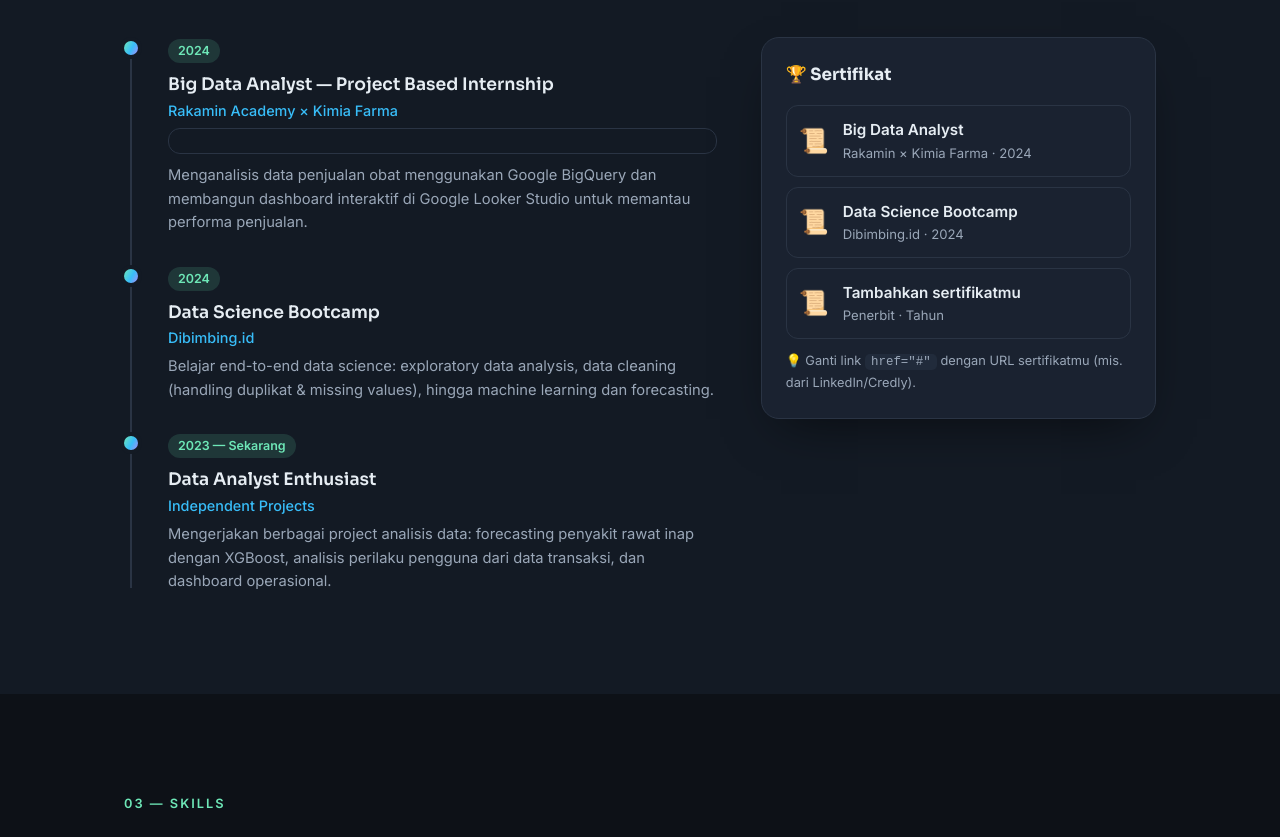
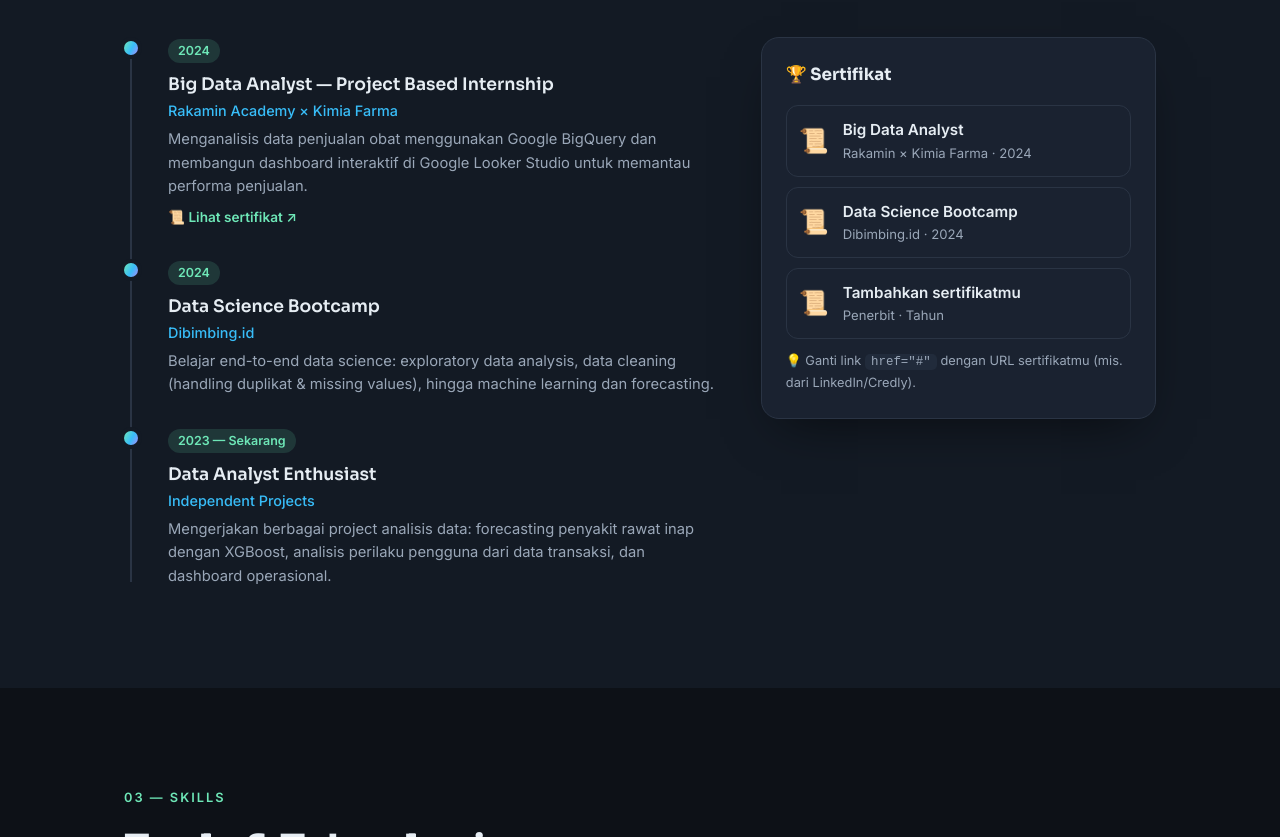
Before and after one commit to reyyhanaa/reyyhanaa.github.io, a plain HTML site: page index.html in a window 1280 px wide. Shown: the part 1701-2538 px from the top of the page. Drawn offline with Linux system fonts and the light colour scheme.

Commit message:
Link Rakamin certificate; tidy stray anchor into timeline cert link

```diff
--- a/index.html
+++ b/index.html
@@ -132,8 +132,8 @@
             <span class="tl-date">2024</span>
             <h3 class="tl-title">Big Data Analyst — Project Based Internship</h3>
             <p class="tl-org">Rakamin Academy × Kimia Farma</p>
-            <a class="cert reveal" href="https://drive.google.com/file/d/1tSYmpcLawK9vk5KabUqML6oPOtY3QhhV/view?usp=sharing" target="_blank" rel="noopener"></a>
             <p class="tl-desc">Menganalisis data penjualan obat menggunakan Google BigQuery dan membangun dashboard interaktif di Google Looker Studio untuk memantau performa penjualan.</p>
+            <a class="tl-cert" href="https://drive.google.com/file/d/1tSYmpcLawK9vk5KabUqML6oPOtY3QhhV/view?usp=sharing" target="_blank" rel="noopener">📜 Lihat sertifikat ↗</a>
           </div>
           <div class="tl-item reveal">
             <div class="tl-dot"></div>
--- a/style.css
+++ b/style.css
@@ -244,6 +244,8 @@
 .tl-title { font-family: "Sora"; font-size: 1.08rem; font-weight: 600; }
 .tl-org { color: var(--primary-2); font-size: .9rem; font-weight: 500; margin-bottom: 6px; }
 .tl-desc { color: var(--text-dim); font-size: .92rem; }
+.tl-cert { display: inline-flex; align-items: center; gap: 6px; margin-top: 8px; font-size: .85rem; font-weight: 600; color: var(--primary); transition: gap .2s, color .2s; }
+.tl-cert:hover { gap: 10px; color: var(--primary-2); }
 
 .certs { background: var(--surface); border: 1px solid var(--border); border-radius: var(--radius); padding: 24px; box-shadow: var(--shadow); }
 .certs__heading { font-family: "Sora"; font-size: 1.05rem; margin-bottom: 16px; }
```
